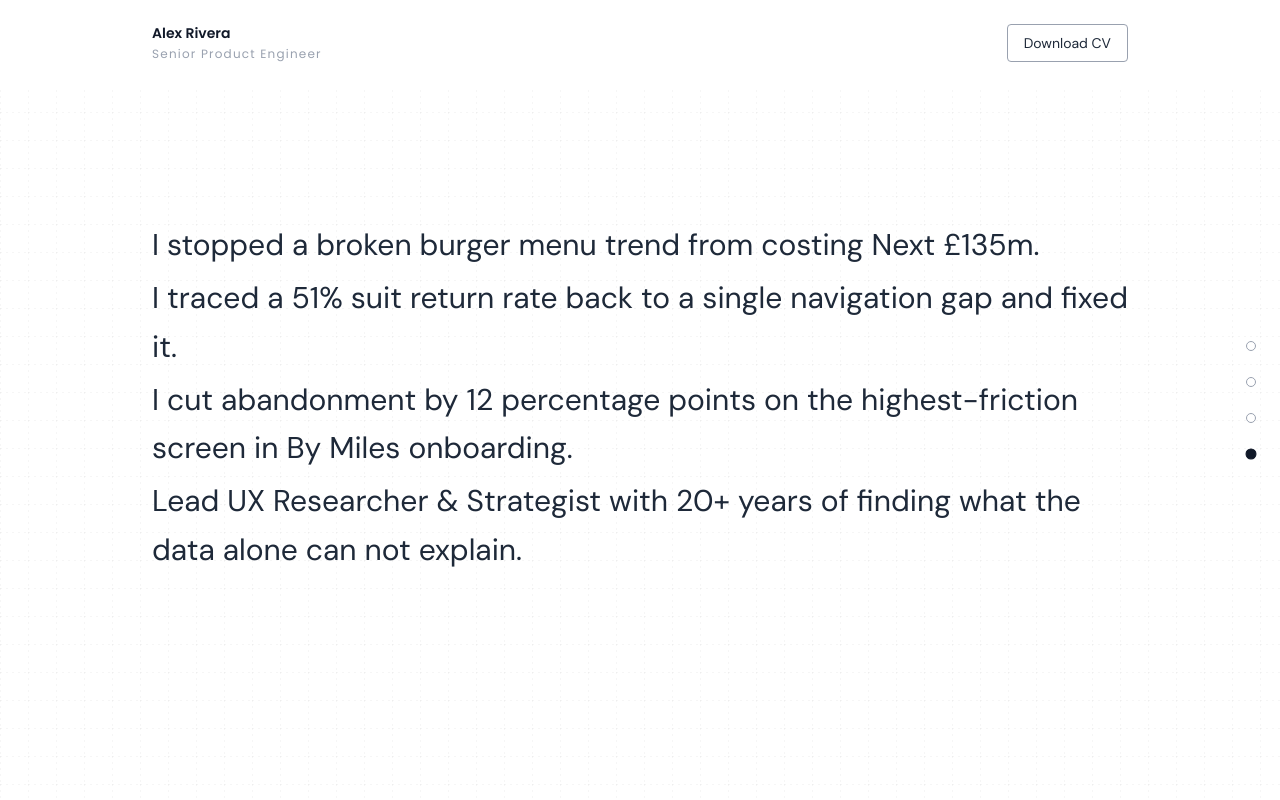
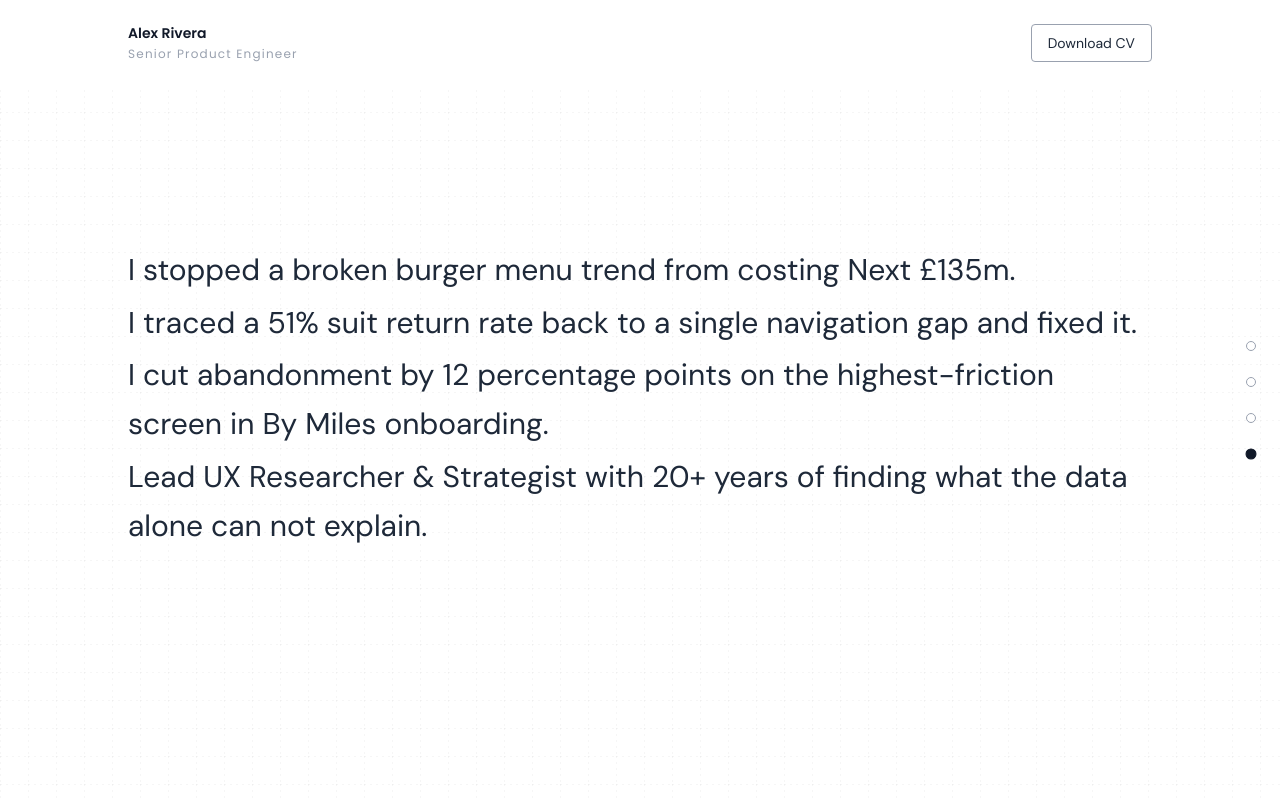
Before and after one commit to arnaumanyosa/arnaumanyosa.github.io, an Astro site: page / in a window 1280 px wide. Shown: the top 800 px of the page. Built offline with nearby package versions, Linux system fonts and the light colour scheme; Astro itself is replaced by a stand-in of ours.

Commit message:
removes unnecessary padding on Hero and Header

```diff
--- a/src/components/Header.astro
+++ b/src/components/Header.astro
@@ -12,7 +12,7 @@
 <header
   class="fixed top-0 left-0 right-0 z-50 bg-white"
 >
-  <div class="max-w-5xl mx-auto px-6 py-6 flex items-center justify-between">
+  <div class="max-w-5xl mx-auto py-6 flex items-center justify-between">
     {
       personName && (
         <div
--- a/src/components/Hero.astro
+++ b/src/components/Hero.astro
@@ -8,7 +8,7 @@
 ---
 
 <section id="hero" class="hero-bg relative min-h-svh">
-  <div class="max-w-5xl mx-auto flex flex-col justify-center min-h-svh px-6">
+  <div class="max-w-5xl mx-auto flex flex-col justify-center min-h-svh">
     {sentences.map(sentence => <p class="text-xl sm:text-2xl md:text-3xl leading-relaxed mb-1">{sentence}.</p>)}
   </div>
 </section>
```
